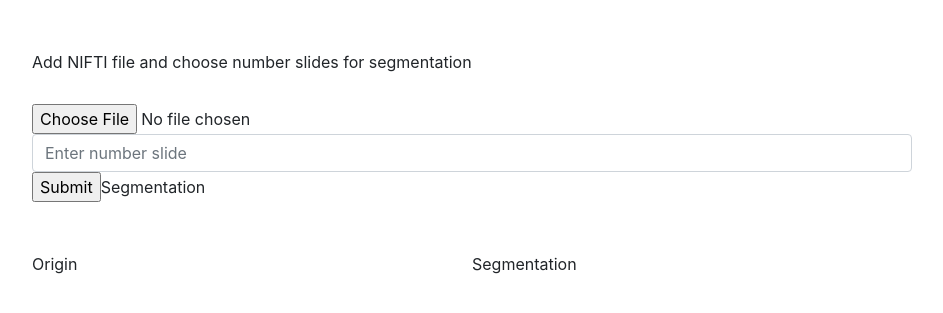
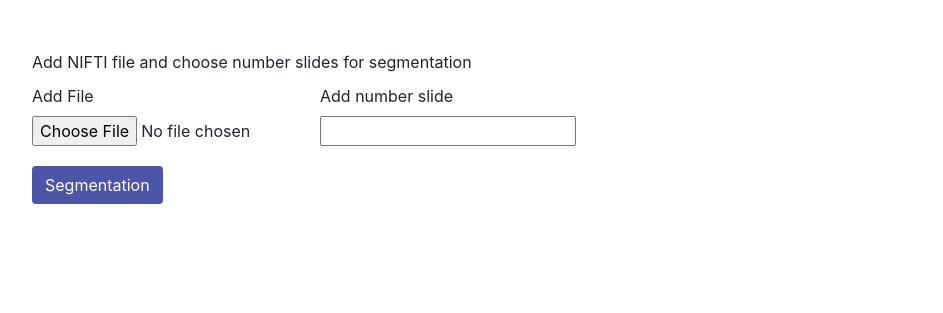
Before and after one commit to iliaberez/SegmentationSite, a Django app: page /segmentation/ in a window 1280 px wide. Shown: the part 100-413 px from the top of the page, without its empty margins (168-1111 px from the left). Run offline with Django 4.2, Linux system fonts and the light colour scheme; some libraries are stand-ins or nearby versions.

Commit message:
page segmentation

```diff
--- a/DiplomaSite/forms.py
+++ b/DiplomaSite/forms.py
@@ -1,14 +1,8 @@
 from django import forms
-
 from django.contrib.auth.models import User
 from django.contrib.auth.forms import UserCreationForm, AuthenticationForm
 
-class UserForm(forms.Form):
-    email = forms.EmailField(required = True)
-    password = forms.CharField(widget = forms.PasswordInput())
 
-class UploadFileForm(forms.Form):
-    file = forms.FileField()
 
 class RegisterUserForm(UserCreationForm):
     username = forms.CharField(label='Login', widget=forms.TextInput(attrs={'class': 'form-input'}))
@@ -23,3 +17,7 @@ class RegisterUserForm(UserCreationForm):
 class LoginUserForm(AuthenticationForm):
     username = forms.CharField(label='Login', widget=forms.TextInput(attrs={'class': 'form-input'}))
     password = forms.CharField(label='Password', widget=forms.PasswordInput(attrs={'class': 'form-input'}))
+
+class SegmentationForm(forms.Form):
+    file = forms.FileField(label = 'Add File', widget = forms.FileInput(attrs = {'class':'form-input, file-input'}))
+    number_slide = forms.CharField(label = ' Add number slide', widget = forms.NumberInput(attrs = {'class':'form-input'}))
--- a/DiplomaSite/views.py
+++ b/DiplomaSite/views.py
@@ -9,12 +9,13 @@ from django.contrib.auth.views import LoginView
 from django.template.response import TemplateResponse
 from DiplomaSite.models import ElementHistory
 from DiplomaSite.utils import get_chart, get_chart_pred, get_graph
-from .forms import LoginUserForm, RegisterUserForm, UserForm, UploadFileForm
+from .forms import LoginUserForm, RegisterUserForm, SegmentationForm
 from keras.models import load_model
 from keras import utils
 import nibabel as nib
 import numpy as np
 import matplotlib.pyplot as plt
+from django.core.files.storage import FileSystemStorage
 
 global model
 model = load_model('static/segmantation_lung_lobe_200epochs.hdf5', compile=False)
@@ -26,25 +27,32 @@ def index(request):
     return render(request, "DiplomaSite/home.html")
 
 def segmentation(request):
-    temp = []
+    form = SegmentationForm()
     if request.method == 'POST':
+        temp = []
         center = [256, 256]
-        epi_img = nib.load('static/4.nii')
-        epi_img_data = epi_img.get_fdata()
-        epi_img_data = epi_img_data[:,:,61]
-        image = np.zeros(np.concatenate((512,512), axis=None))
-        image = image + epi_img_data[:,:]
-        image = image[center[0]-200:center[0]+200,center[1]-160:center[1]+160]
-        chart = get_chart(image)
-        tempList = np.array(temp.append(image))
-        tempList = utils.normalize(temp, axis= 1)
-        image_dataset_encoded = np.expand_dims(tempList, axis = 3)
-        predict = model.predict(image_dataset_encoded)
-        chart_predict = get_chart_pred(predict)
-        context = {'chart': chart, 'predict' : chart_predict}
+        form = SegmentationForm(request.POST)
+        if(form.is_valid):
+            file = request.FILES['file']
+            fs = FileSystemStorage()
+            filename = fs.save(file.name, file)
+            number_slide = int(request.POST['number_slide'])
+            epi_img = nib.load(filename)
+            epi_img_data = epi_img.get_fdata()
+            epi_img_data = epi_img_data[:,:,number_slide]
+            image = np.zeros(np.concatenate((512,512), axis=None))
+            image = image + epi_img_data[:,:]
+            image = image[center[0]-200:center[0]+200,center[1]-160:center[1]+160]
+            chart = get_chart(image)
+            tempList = np.array(temp.append(image))
+            tempList = utils.normalize(temp, axis= 1)
+            image_dataset_encoded = np.expand_dims(tempList, axis = 3)
+            predict = model.predict(image_dataset_encoded)
+            chart_predict = get_chart_pred(predict)
+            context = {'chart': chart, 'predict' : chart_predict, 'form': form}
         return render(request, "DiplomaSite/segmentation.html", context)
     else:
-        return render(request, "DiplomaSite/segmentation.html")
+        return render(request, "DiplomaSite/segmentation.html", {'form': form})
 
 def history(request):
     data = []
--- a/static/styles/style_segmentation.css
+++ b/static/styles/style_segmentation.css
@@ -14,23 +14,30 @@ body{
     justify-content: space-between;
 }
 
+.input_pole{
+    margin-bottom: 0px;
+}
+
 nav{
     padding: 0px;
+}
+
+p{
+    margin-bottom: 0px;
 }
 
 .navbar-light .navbar-nav .active>.nav-link{
     color: #4C55A6;
 }
-
-p{
-    margin-bottom: 30px;
-}
-
 .row{
-    margin: 0px;
+    margin-left: 0px;
+    margin-right: 0px;
+    margin-top: 10px;
+    margin-bottom: 10px;
 }
 
 .segmentation{
+    margin-top: 10px;
     background-color: #4C55A6;
     color: white;
 }
@@ -42,5 +49,9 @@ p{
 .col{
     padding-right: 0px;
     padding-left: 0px;
-    justify-content: center;
 }
+
+.segm{
+    width: 200px;
+    color: #4C55A6;
+}
--- a/templates/DiplomaSite/segmentation.html
+++ b/templates/DiplomaSite/segmentation.html
@@ -30,14 +30,23 @@
     <p>
       Add NIFTI file and choose number slides for segmentation
     </p>
-    <form method="POST">
+    <form method="POST" enctype="multipart/form-data">
       {% csrf_token %}
-      <div class="row">
-        <input type="file" name="newfile"></input>
-        <input type="email" class="form-control" id="exampleInputEmail1" aria-describedby="emailHelp" placeholder="Enter number slide">
+      <div class="row justify-content-start">
+        {% for f in form %}
+        <div style="width: 18rem ;">
+          <label class= 'form-label' for="{{f.id_for_label}}">{{f.label}}</label>
+          <p class="input-pole">{{f}}</p>
+        </div>
+        {% endfor %}
       </div>
-      <input type="submit">Segmentation</input>
+      {% if chart %}
+      <input type="reset" class='btn segmentation' value="Cancel"></input>
+      {% else %}
+      <input type="submit" class='btn segmentation' value="Segmentation"></input>
+      {% endif %}
     </form>
+    {% if chart %}
     <div class="block-images">
       <div class="row row-cols-2 justify-content-center">
         <div class="col align-self-center">
@@ -54,6 +63,7 @@
         </div>
       </div>
     </div>
+    {% endif %}
   </div>
 </body>
 </html>
```
